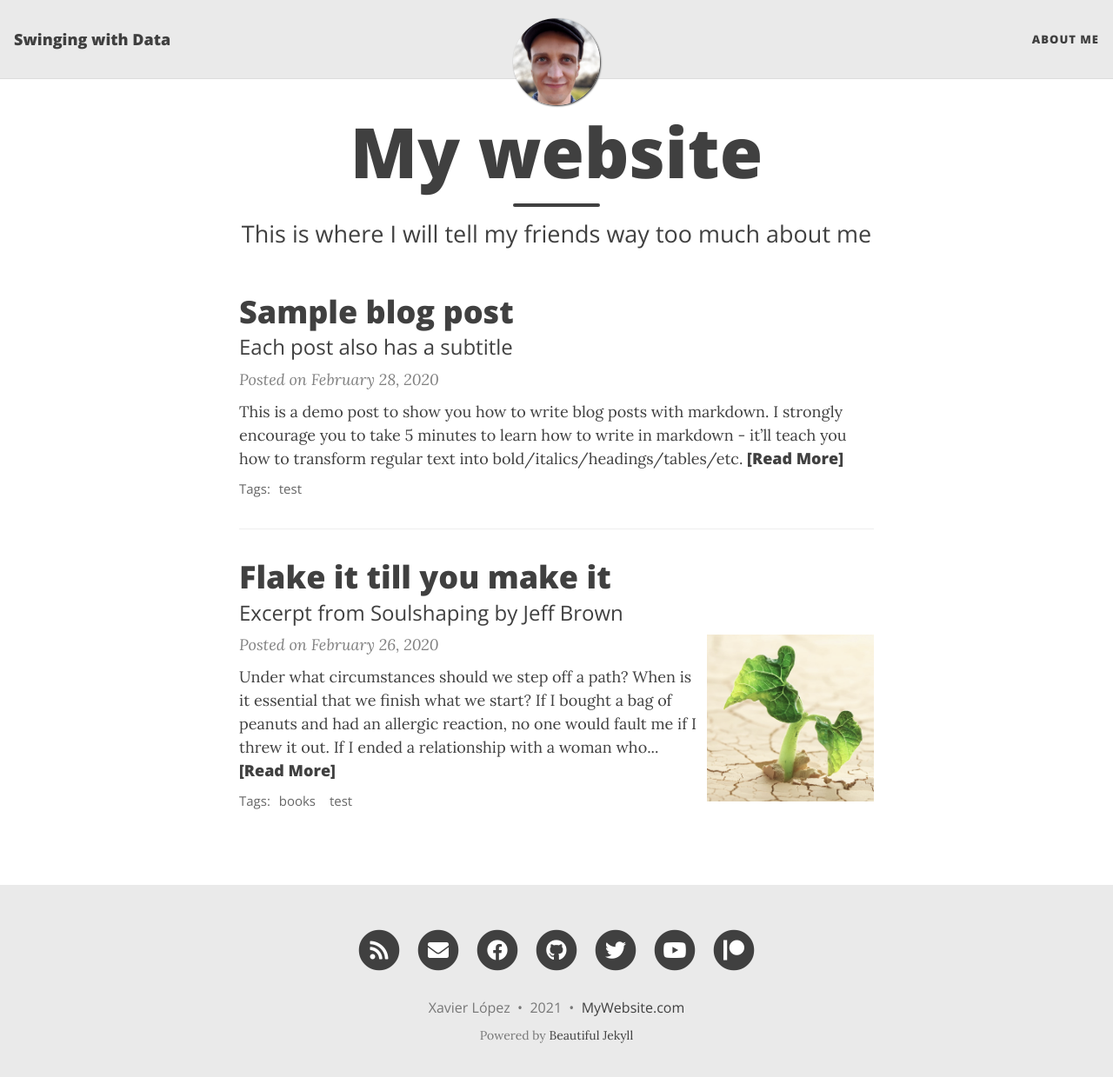
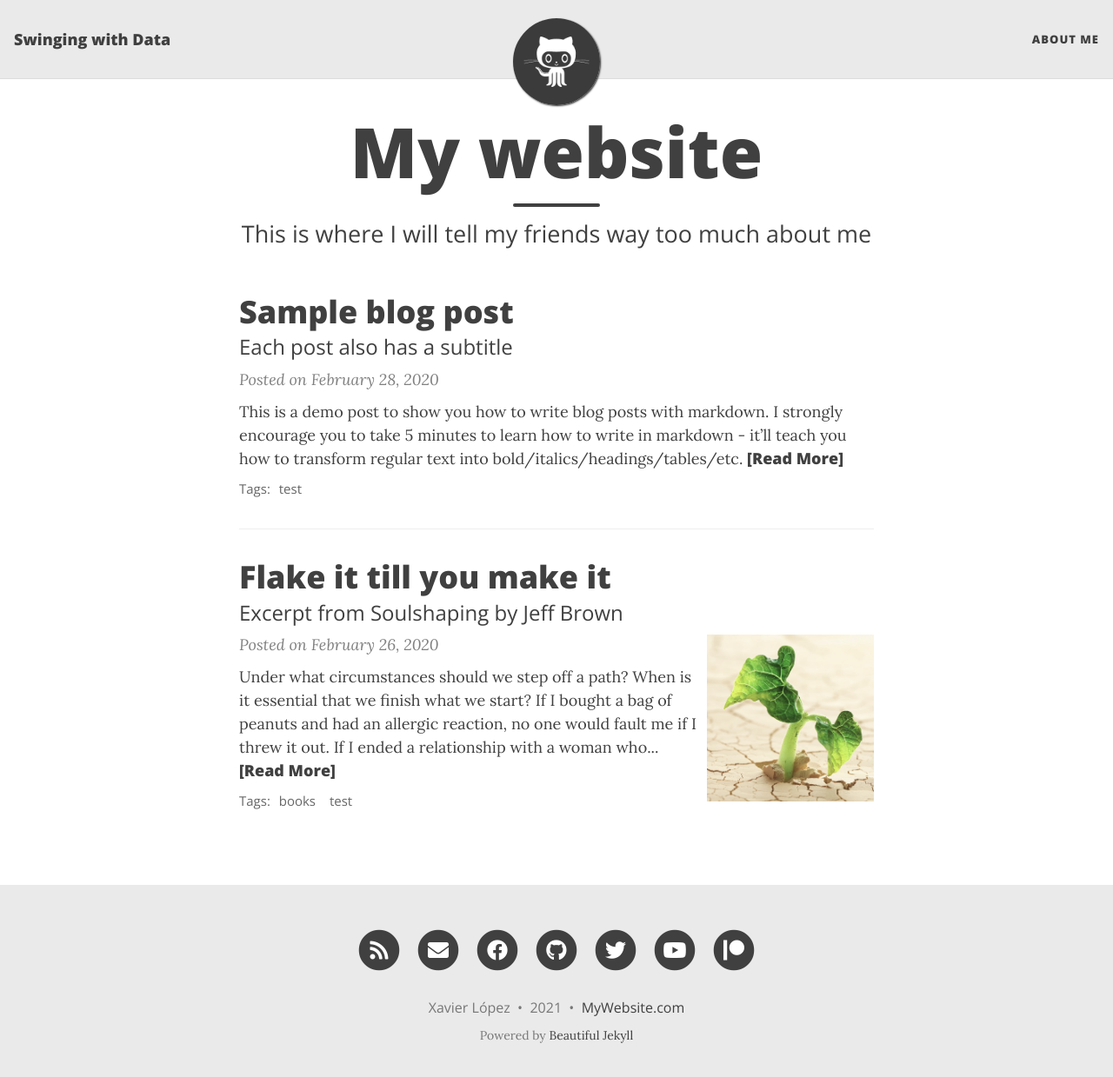
Before and after one commit to xavierlopeze/xavierlopeze.github.io, a Jekyll site: the page built from index.html, in a window 1280 px wide and 1252 px high. Shown: the top 1239 px of the window at 87% size. Built offline with Jekyll 4.4.1, drawn with Linux system fonts in a browser that asks for light colours; nearby versions of some CDN libraries; the list of posts is cut into pages by our own code.

Commit message:
reverse image

```diff
--- a/_config.yml
+++ b/_config.yml
@@ -24,7 +24,7 @@ navbar-links:
 
 # Image to show in the navigation bar - works best with a square image
 # Remove this parameter if you don't want an image in the navbar
-avatar: "/assets/img/low_resolution_avatar.png"
+avatar: "/assets/img/avatar-icon.png"
 
 # By default, the image is cut into a circle. You can disable this behaviour by setting 'round-avatar: false'
 round-avatar: true
```
